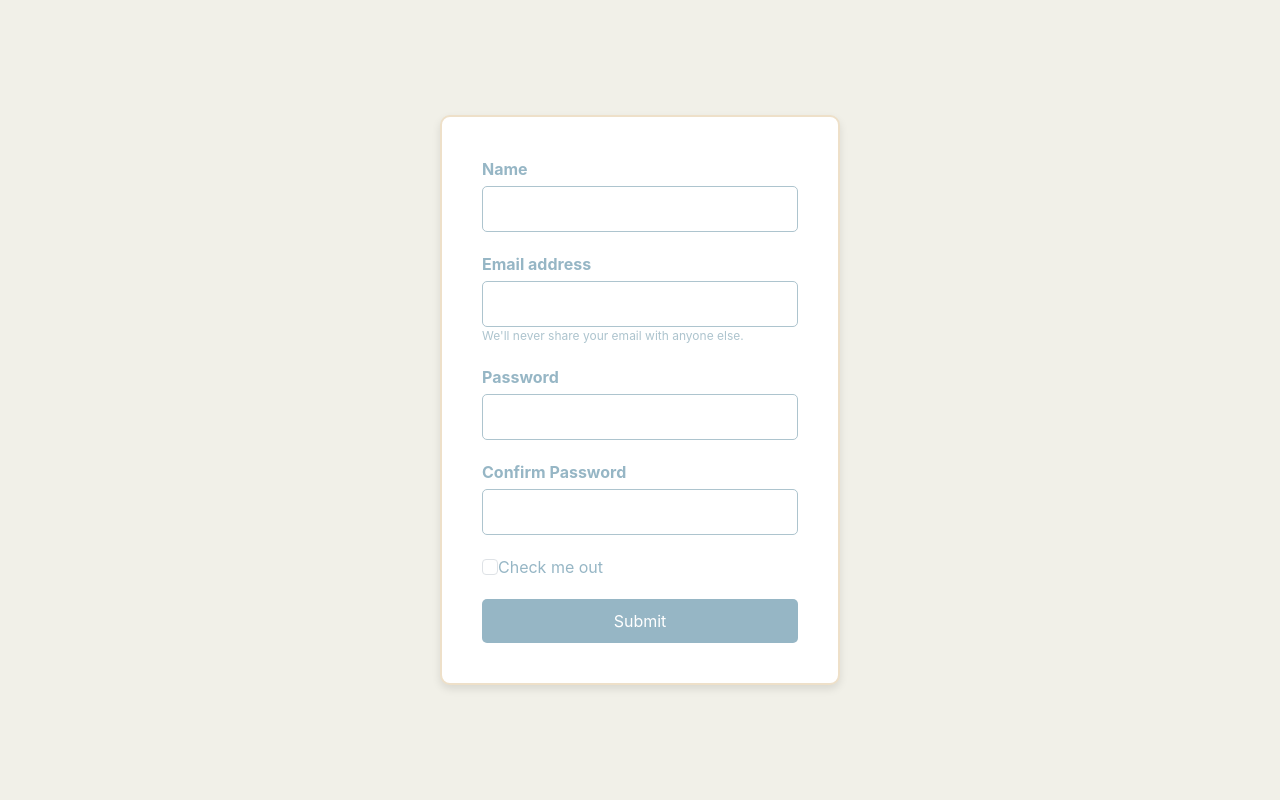
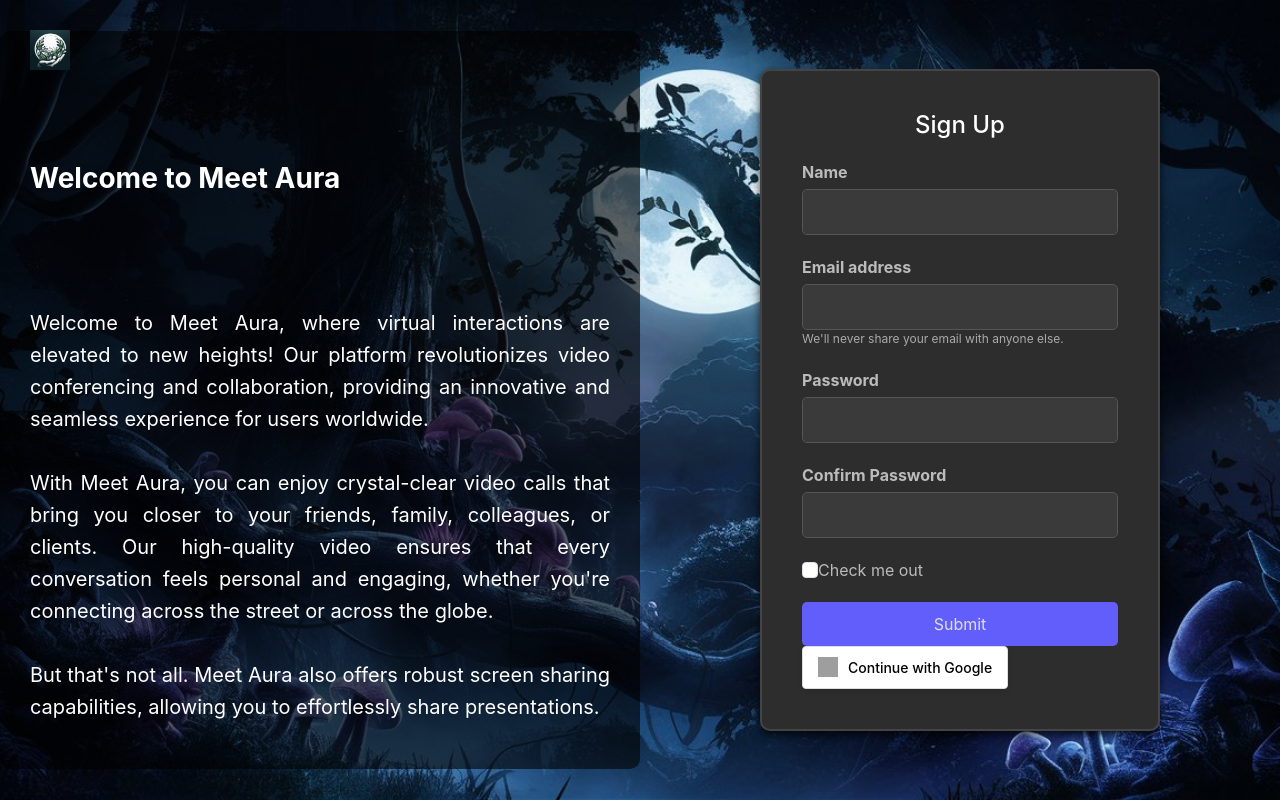
Before and after one commit to Inderjeetsingh2003/MeetAura, a React (Create React App) app in the folder meetaurafrontend/: page / in a window 1280 px wide. Built offline with nearby package versions, Linux system fonts and the light colour scheme; grey boxes are pictures that could not be loaded.

Commit message:
Add files via upload

```diff
--- a/meetaurafrontend/src/pages/Login.js
+++ b/meetaurafrontend/src/pages/Login.js
@@ -1,8 +1,12 @@
 import React, { useState } from 'react';
 import Googleauth from '../components/Googleauth';
+import backgroundImage from '../pages/a-captivating-dark-nature-themed-background-image--p88P6EqtSou8QpsbmUVdtQ-lCZJI24pRUqsxiG-aIRO3w.jpeg'; // Update the path accordingly
+import logo123 from '../pages/_cb51d42b-3c39-429a-9938-7f881cd0f4dc.jpeg';
+
 
 export default function Login() {
   const [credentials, setCredentials] = useState({ email: '', password: '' });
+  const [hover, setHover] = useState({ button: false, inputEmail: false, inputPassword: false });
 
   const handleClick = async (e) => {
     e.preventDefault();
@@ -29,20 +33,37 @@ export default function Login() {
   };
 
   return (
-    <div style={styles.loginContainer}>
-      <form style={styles.loginForm}>
+    <div style={{ ...styles.pageContainer, backgroundImage: `url(${backgroundImage})` }}>
+      <div style={styles.leftSide}>
+        <img src={logo123} alt="Logo" style={styles.logo} />
+        <div style={styles.textCard}>
+          <h1 style={styles.textCardTitle}><br/> <br/><br/>  Welcome to Meet Aura<br/><br/></h1>
+          <p style={styles.textCardDescription}>
+          <br/><br/> <br/> Welcome to Meet Aura, where virtual interactions are elevated to new heights! Our platform revolutionizes video conferencing and collaboration, providing an innovative and seamless experience for users worldwide.
+            <br/><br/><br/> With Meet Aura, you can enjoy crystal-clear video calls that bring you closer to your friends, family, colleagues, or clients. Our high-quality video ensures that every conversation feels personal and engaging, whether you're connecting across the street or across the globe.
+          </p>
+        </div>
+      </div>
+      <div style={styles.rightSide}>
+        <form style={styles.loginForm} onSubmit={handleClick}>
+          <h2 style={styles.formTitle}>Login Form</h2>
           <div style={styles.formGroup}>
             <label htmlFor="exampleInputEmail1" style={styles.formLabel}>
               Email address
             </label>
             <input
               type="email"
-            style={styles.formControl}
+              style={{
+                ...styles.formControl,
+                borderColor: hover.inputEmail ? '#777777' : '#555555',
+              }}
               id="exampleInputEmail1"
               aria-describedby="emailHelp"
               name="email"
               value={credentials.email}
               onChange={handleOnChange}
+              onMouseEnter={() => setHover({ ...hover, inputEmail: true })}
+              onMouseLeave={() => setHover({ ...hover, inputEmail: false })}
             />
             <div style={styles.formText}>We'll never share your email with anyone else.</div>
           </div>
@@ -52,67 +73,128 @@ export default function Login() {
             </label>
             <input
               type="password"
-            style={styles.formControl}
+              style={{
+                ...styles.formControl,
+                borderColor: hover.inputPassword ? '#777777' : '#555555',
+              }}
               id="exampleInputPassword1"
               name="password"
               value={credentials.password}
               onChange={handleOnChange}
+              onMouseEnter={() => setHover({ ...hover, inputPassword: true })}
+              onMouseLeave={() => setHover({ ...hover, inputPassword: false })}
             />
           </div>
-        <button type="button" style={styles.btn} onClick={handleClick}>
+          <button
+            type="submit"
+            style={{
+              ...styles.btn,
+              backgroundColor: hover.button ? '#777777' : '#615EFC',
+            }}
+            onMouseEnter={() => setHover({ ...hover, button: true })}
+            onMouseLeave={() => setHover({ ...hover, button: false })}
+          >
             Login
           </button>
           <Googleauth />
         </form>
       </div>
+    </div>
   );
 }
 
 const styles = {
-  loginContainer: {
+  pageContainer: {
+    display: 'flex',
+    flexDirection: 'row',
+    height: '100vh',
+    backgroundSize: 'cover',
+    backgroundRepeat: 'no-repeat',
+    backgroundPosition: 'center',
+  },
+  leftSide: {
+    flex: 1,
+    display: 'flex',
+    flexDirection: 'column',
+    alignItems: 'flex-start',
+    justifyContent: 'center',
+    padding: '40px',
+  },
+  logo: {
+    position: 'absolute',
+    top: '20px',
+    left: '40px',
+    height: '80px',
+    width: 'auto',
+    padding: '10px',
+  },
+  textCard: {
+    background: 'rgba(0, 0, 0, 0.6)', // Semi-transparent background
+    padding: '30px',
+    borderRadius: '10px',
+    color: '#FFFFFF', // White text color
+    textAlign: 'justify',
+    width: '100%',
+    maxWidth: '700px',
+  },
+  textCardTitle: {
+    fontSize: '28px',
+    fontWeight: 'bold',
+    marginBottom: '10px',
+  },
+  textCardDescription: {
+    fontSize: '20px',
+    lineHeight: '1.6',
+  },
+  rightSide: {
+    flex: 1,
     display: 'flex',
     justifyContent: 'center',
     alignItems: 'center',
-    height: '100vh',
-    backgroundColor: '#EEEEEE',
   },
   loginForm: {
-    background: '#fff',
-    padding: '40px',
+    background: 'rgba(45, 45, 45, 0.8)', // Dark form background with transparency
+    padding: '30px',
     borderRadius: '10px',
-    boxShadow: '0 4px 8px rgba(0, 0, 0, 0.1)',
+    boxShadow: '0 4px 8px rgba(0, 0, 0, 0.7)', // Darker shadow
     width: '100%',
     maxWidth: '400px',
-    border: '2px solid #D1D8C5',
+    border: '2px solid #444444', // Darker border
+  },
+  formTitle: {
+    fontSize: '24px',
+    fontWeight: 'bold',
+    color: '#FFFFFF', // White text color
+    marginBottom: '20px',
+    textAlign: 'center',
   },
   formGroup: {
     marginBottom: '20px',
   },
   formLabel: {
     fontWeight: 'bold',
-    color: '#615EFC',
+    color: '#BBBBBB', // Light gray for text
     display: 'block',
     marginBottom: '5px',
   },
   formControl: {
-    border: '1px solid #D1D8C5',
+    border: '1px solid #555555', // Darker border
     borderRadius: '5px',
     padding: '10px',
     width: '100%',
     outline: 'none',
+    backgroundColor: '#3A3A3A', // Dark input background
+    color: '#E0E0E0', // Light text color
     transition: 'border-color 0.3s',
-  },
-  formControlFocus: {
-    borderColor: '#7E8EF1',
   },
   formText: {
     fontSize: '12px',
-    color: '#7E8EF1',
+    color: '#AAAAAA', // Light gray for helper text
   },
   btn: {
-    backgroundColor: '#615EFC',
+    backgroundColor: '#615EFC', // Button background color retained for contrast
     border: 'none',
-    color: '#fff',
+    color: '#fff', // Text color
     padding: '10px 20px',
     fontSize: '16px',
     borderRadius: '5px',
@@ -120,73 +202,4 @@ const styles = {
     transition: 'background-color 0.3s',
     width: '100%',
   },
-  btnHover: {
-    backgroundColor: '#7E8EF1',
-  },
 };
-
-
-
-
-
-
-
-
-
-// import React, { useState } from 'react'
-// import Googleauth from '../components/Googleauth'
-
-// export default function Login() {
-
-//     const [credentials,setcredentials]=useState({email:'',password:''})
-//     const handleclick=async(e)=>
-//         {
-//             e.preventDefault();
-//             const response=await fetch('http://localhost:4000/user/login',
-//                 {
-//                     mode:"cors",
-//                     method:'POST',
-//                     headers:{
-//                         "Content-TYPE":"application/json"
-//                     },
-//                     body:JSON.stringify({"email":credentials.email,"password":credentials.password})
-//                 }
-//             )
-
-//             const json=await response.json()
-//             if(json.success)
-//                 {
-//                     console.log('login successfull')
-//                     console.log(json.accesstoken);
-//                 }
-//                 else{
-//                     alert(json.message)
-//                 }
-//         }
-
-
-// const handleonchange=(e)=>
-//     {
-//         setcredentials({...credentials,[e.target.name]:e.target.value})
-//     }
-
-//   return (
-//     <div><form>
-//     <div className="mb-3">
-//       <label for="exampleInputEmail1" className="form-label"  >Email address</label>
-//       <input type="email" className="form-control" id="exampleInputEmail1" aria-describedby="emailHelp"  name="email" value={credentials.email} onChange={handleonchange}/>
-//       <div id="emailHelp" className="form-text">We'll never share your email with anyone else.</div>
-//     </div>
-//     <div className="mb-3">
-//       <label for="exampleInputPassword1" className="form-label">Password</label>
-//       <input type="password" className="form-control" id="exampleInputPassword1" name='password' value={credentials.password} onChange={handleonchange}/>
-//     </div>
-
-//     <button type="button" className="btn btn-primary" onClick={handleclick}>login</button>
-
-
-//     <Googleauth/>
-
-//   </form></div>
-//   )
-// }
--- a/meetaurafrontend/src/pages/Singup.js
+++ b/meetaurafrontend/src/pages/Singup.js
@@ -1,4 +1,7 @@
 import React, { useState } from 'react';
+import Googleauth from '../components/Googleauth';
+import backgroundImage from '../pages/a-captivating-dark-nature-themed-background-image--p88P6EqtSou8QpsbmUVdtQ-lCZJI24pRUqsxiG-aIRO3w.jpeg'; // Update the path accordingly
+import logo123 from '../pages/_cb51d42b-3c39-429a-9938-7f881cd0f4dc.jpeg';
 
 export default function Signup() {
   const [signupCredentials, setSignupCredentials] = useState({
@@ -6,6 +9,14 @@ export default function Signup() {
     email: '',
     password: '',
     confirmPassword: '',
+  });
+
+  const [hover, setHover] = useState({
+    button: false,
+    inputName: false,
+    inputEmail: false,
+    inputPassword: false,
+    inputConfirmPassword: false,
   });
 
   const handleClick = async (e) => {
@@ -41,8 +52,21 @@ export default function Signup() {
   };
 
   return (
-    <div style={styles.signupContainer}>
-      <form style={styles.signupForm}>
+    <div style={{ ...styles.signupContainer, backgroundImage: `url(${backgroundImage})` }}>
+     <img src={logo123} alt="Logo" style={styles.logo} />
+      <div style={styles.leftSide}>
+        <div style={styles.textCard}>
+          <h1 style={styles.textCardTitle}><br/><br/><br/>Welcome to Meet Aura<br/><br/><br/><br/></h1>
+          <p style={styles.textCardDescription}>
+            Welcome to Meet Aura, where virtual interactions are elevated to new heights! Our platform revolutionizes video conferencing and collaboration, providing an innovative and seamless experience for users worldwide.
+            <br/><br/> With Meet Aura, you can enjoy crystal-clear video calls that bring you closer to your friends, family, colleagues, or clients. Our high-quality video ensures that every conversation feels personal and engaging, whether you're connecting across the street or across the globe.
+            <br/><br/> But that's not all. Meet Aura also offers robust screen sharing capabilities, allowing you to effortlessly share presentations.
+          </p>
+        </div>
+      </div>
+      <div style={styles.rightSide}>
+        <form style={styles.signupForm} onSubmit={handleClick}>
+          <h2 style={styles.signupFormTitle}>Sign Up</h2>
           <div style={styles.formGroup}>
             <label htmlFor="name" style={styles.formLabel}>Name</label>
             <input
@@ -52,7 +76,12 @@ export default function Signup() {
               name="name"
               value={signupCredentials.name}
               onChange={handleOnChange}
-            style={styles.formControl}
+              style={{
+                ...styles.formControl,
+                borderColor: hover.inputName ? '#777777' : '#555555',
+              }}
+              onMouseEnter={() => setHover({ ...hover, inputName: true })}
+              onMouseLeave={() => setHover({ ...hover, inputName: false })}
             />
           </div>
           <div style={styles.formGroup}>
@@ -64,7 +93,12 @@ export default function Signup() {
               name="email"
               value={signupCredentials.email}
               onChange={handleOnChange}
-            style={styles.formControl}
+              style={{
+                ...styles.formControl,
+                borderColor: hover.inputEmail ? '#777777' : '#555555',
+              }}
+              onMouseEnter={() => setHover({ ...hover, inputEmail: true })}
+              onMouseLeave={() => setHover({ ...hover, inputEmail: false })}
             />
             <div style={styles.formText}>We'll never share your email with anyone else.</div>
           </div>
@@ -77,7 +111,12 @@ export default function Signup() {
               name="password"
               value={signupCredentials.password}
               onChange={handleOnChange}
-            style={styles.formControl}
+              style={{
+                ...styles.formControl,
+                borderColor: hover.inputPassword ? '#777777' : '#555555',
+              }}
+              onMouseEnter={() => setHover({ ...hover, inputPassword: true })}
+              onMouseLeave={() => setHover({ ...hover, inputPassword: false })}
             />
           </div>
           <div style={styles.formGroup}>
@@ -89,15 +128,34 @@ export default function Signup() {
               name="confirmPassword"
               value={signupCredentials.confirmPassword}
               onChange={handleOnChange}
-            style={styles.formControl}
+              style={{
+                ...styles.formControl,
+                borderColor: hover.inputConfirmPassword ? '#777777' : '#555555',
+              }}
+              onMouseEnter={() => setHover({ ...hover, inputConfirmPassword: true })}
+              onMouseLeave={() => setHover({ ...hover, inputConfirmPassword: false })}
             />
           </div>
           <div style={styles.formCheck}>
             <input type="checkbox" className="form-check-input" id="exampleCheck1" />
             <label className="form-check-label" htmlFor="exampleCheck1" style={styles.formCheckLabel}>Check me out</label>
           </div>
-        <button type="button" className="btn btn-primary" onClick={handleClick} style={styles.button}>Submit</button>
+          <button
+            type="submit"
+            className="btn btn-primary"
+            style={{
+              ...styles.button,
+              backgroundColor: hover.button ? '#f7f7f7' : '#615efc',
+              color: hover.button ? 'black' : '#E0E0E0',
+            }}
+            onMouseEnter={() => setHover({ ...hover, button: true })}
+            onMouseLeave={() => setHover({ ...hover, button: false })}
+          >
+            Submit
+          </button>
+          <Googleauth />
         </form>
+      </div>
     </div>
   );
 }
@@ -105,54 +163,104 @@ export default function Signup() {
 const styles = {
   signupContainer: {
     display: 'flex',
+    justifyContent: 'space-between',
+    alignItems: 'center',
+    height: '100vh',
+    backgroundColor: '#1E1E1E',
+    backgroundSize: 'cover',
+    backgroundRepeat: 'no-repeat',
+    backgroundPosition: 'center',
+  },
+  rightSide: {
+    flex: 1,
+    display: 'flex',
     justifyContent: 'center',
     alignItems: 'center',
-    height: '100vh',
-    backgroundColor: '#F1F0E8',
+  },
+  leftSide: {
+    flex: 1,
+    display: 'flex',
+    flexDirection: 'column',
+    alignItems: 'flex-start',
+    justifyContent: 'left',
+    margin: '0px',
+    border: '0px',
+  },
+  textCard: {
+    background: 'rgba(0, 0, 0, 0.6)',
+    padding: '30px',
+    borderRadius: '10px',
+    color: '#FFFFFF',
+    textAlign: 'justify',
+    width: '100%',
+    maxWidth: '700px',
+  },
+  textCardTitle: {
+    fontSize: '28px',
+    fontWeight: 'bold',
+    marginBottom: '10px',
+  },
+  textCardDescription: {
+    fontSize: '20px',
+    lineHeight: '1.6',
+  },
+  logo: {
+    position: 'absolute',
+    top: '20px',
+    left: '20px',
+    height: '60px',
+    width: 'auto',
+    padding: '10px',
   },
   signupForm: {
-    background: '#fff',
+    background: '#2D2D2D',
     padding: '40px',
     borderRadius: '10px',
-    boxShadow: '0 4px 8px rgba(0, 0, 0, 0.1)',
+    boxShadow: '0 4px 8px rgba(0, 0, 0, 0.7)',
     width: '100%',
     maxWidth: '400px',
-    border: '2px solid #EEE0C9',
+    border: '2px solid #444444',
+
+  },
+  signupFormTitle: {
+    fontSize: '24px',
+    color: '#FFFFFF',
+    marginBottom: '20px',
+    textAlign: 'center',
   },
   formGroup: {
     marginBottom: '20px',
   },
   formLabel: {
     fontWeight: 'bold',
-    color: '#96B6C5',
+    color: '#BBBBBB',
     display: 'block',
     marginBottom: '5px',
   },
   formControl: {
-    border: '1px solid #ADC4CE',
+    border: '1px solid #555555',
     borderRadius: '5px',
     padding: '10px',
     width: '100%',
     outline: 'none',
+    backgroundColor: '#3A3A3A',
+    color: '#E0E0E0',
     transition: 'border-color 0.3s',
-  },
-  formControlFocus: {
-    borderColor: '#ADC4CE',
   },
   formText: {
     fontSize: '12px',
-    color: '#ADC4CE',
+    color: '#AAAAAA',
   },
   formCheck: {
     marginBottom: '20px',
   },
   formCheckLabel: {
-    color: '#96B6C5',
+    color: '#BBBBBB',
   },
   button: {
-    backgroundColor: '#96B6C5',
+    backgroundColor: '#615efc',
     border: 'none',
-    color: '#fff',
+    color: '#E0E0E0',
     padding: '10px 20px',
     fontSize: '16px',
     borderRadius: '5px',
@@ -160,91 +268,4 @@ const styles = {
     transition: 'background-color 0.3s',
     width: '100%',
   },
-  buttonHover: {
-    backgroundColor: '#ADC4CE',
-  },
 };
-
-
-
-
-
-
-
-
-
-
-
-
-// import React, { useState } from 'react'
-
-// export default function Singup() {
-//  const[singupcredentials,setsingupcredentials]=useState({name:'',email:'',password:'',confirmpassword:''})
-
-//  const handleclick=async(e)=>
-//     {
-//         e.preventDefault()
-//         if(singupcredentials.password===singupcredentials.confirmpassword)
-//             {
-//                 const response=await fetch('http://localhost:4000/user/signup',{
-//                     mode:'cors',
-//                     method:'POST',
-//                     headers:{
-//                         'Content-Type':'application/json'
-//                     },
-//                     body:JSON.stringify({'name':singupcredentials.name,'email':singupcredentials.email,'password':singupcredentials.password})
-//                 })
-
-//                 const json=await response.json()
-//                 if(json.success)
-//                     {
-//                         console.log("singup successfully done")
-//                         console.log(json.accesstoken)
-
-//                     }
-//                     else{
-//                         alert(json.message)
-//                     }
-//             }
-//             else{
-//                 alert('password and confirmm password do not match')
-//             }
-//     }
-
-
-
-// const handleonchange=(e)=>
-//     {
-//         setsingupcredentials({...singupcredentials,[e.target.name]:e.target.value})
-//     }
-
-//   return (
-//    <>
-//    <form>
-//   <div className="mb-3">
-//     <label for="exampleInputEmail1" className="form-label">Name</label>
-//     <input type="text" className="form-control" id="exampleInputEmail1" aria-describedby="emailHelp" name='name'value={singupcredentials.name} onChange={handleonchange}/>
-//     <div id="emailHelp" className="form-text"></div>
-//   </div>
-//   <div className="mb-3">
-//     <label for="exampleInputEmail1" className="form-label">Email address</label>
-//     <input type="email" className="form-control" id="exampleInputEmail1" aria-describedby="emailHelp" name='email'value={singupcredentials.email} onChange={handleonchange}/>
-//     <div id="emailHelp" className="form-text">We'll never share your email with anyone else.</div>
-//   </div>
-//   <div className="mb-3">
-//     <label for="exampleInputPassword1" className="form-label">Password</label>
-//     <input type="password" className="form-control" id="exampleInputPassword1" name='password'value={singupcredentials.password} onChange={handleonchange}/>
-//   </div>
-//   <div className="mb-3">
-//     <label for="exampleInputPassword1" className="form-label">confirm password</label>
-//     <input type="password" className="form-control" id="exampleInputPassword1" name='confirmpassword'value={singupcredentials.confirmpassword} onChange={handleonchange}/>
-//   </div>
-//   <div className="mb-3 form-check">
-//     <input type="checkbox" className="form-check-input" id="exampleCheck1"/>
-//     <label className="form-check-label" for="exampleCheck1">Check me out</label>
-//   </div>
-//   <button type="button" className="btn btn-primary" onClick={handleclick}>Submit</button>
-// </form>
-//    </>
-//   )
-// }
```
Lines whose indentation alone changed are shown as unchanged.
